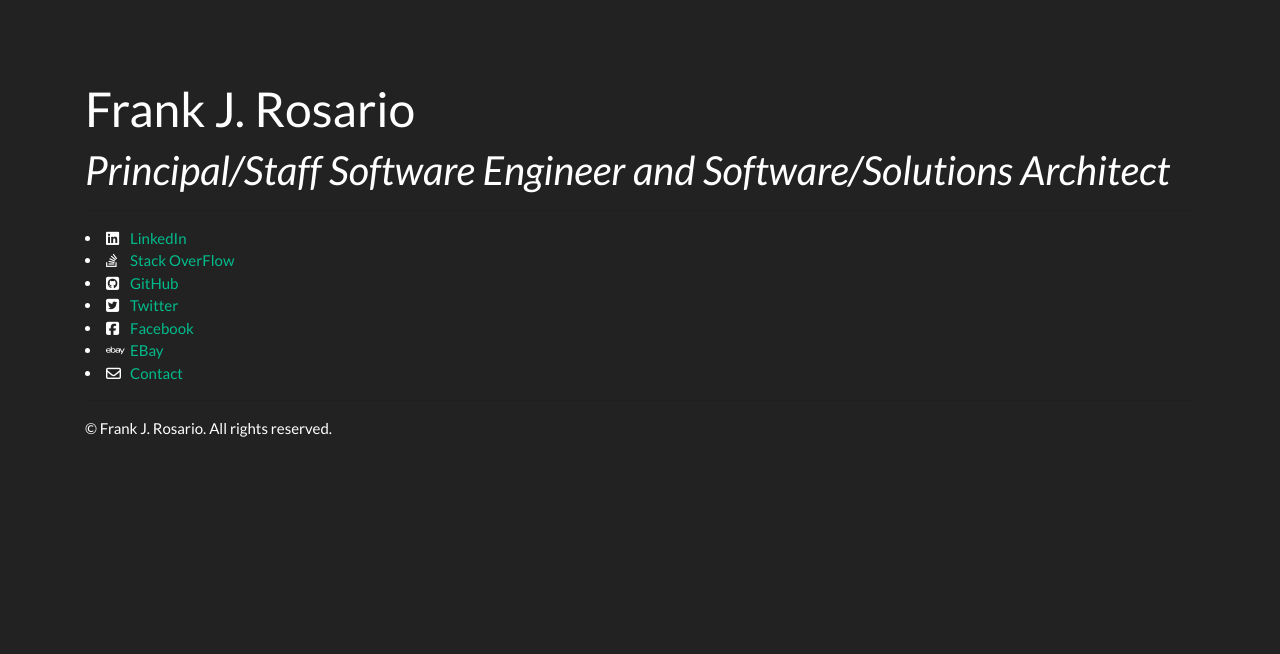
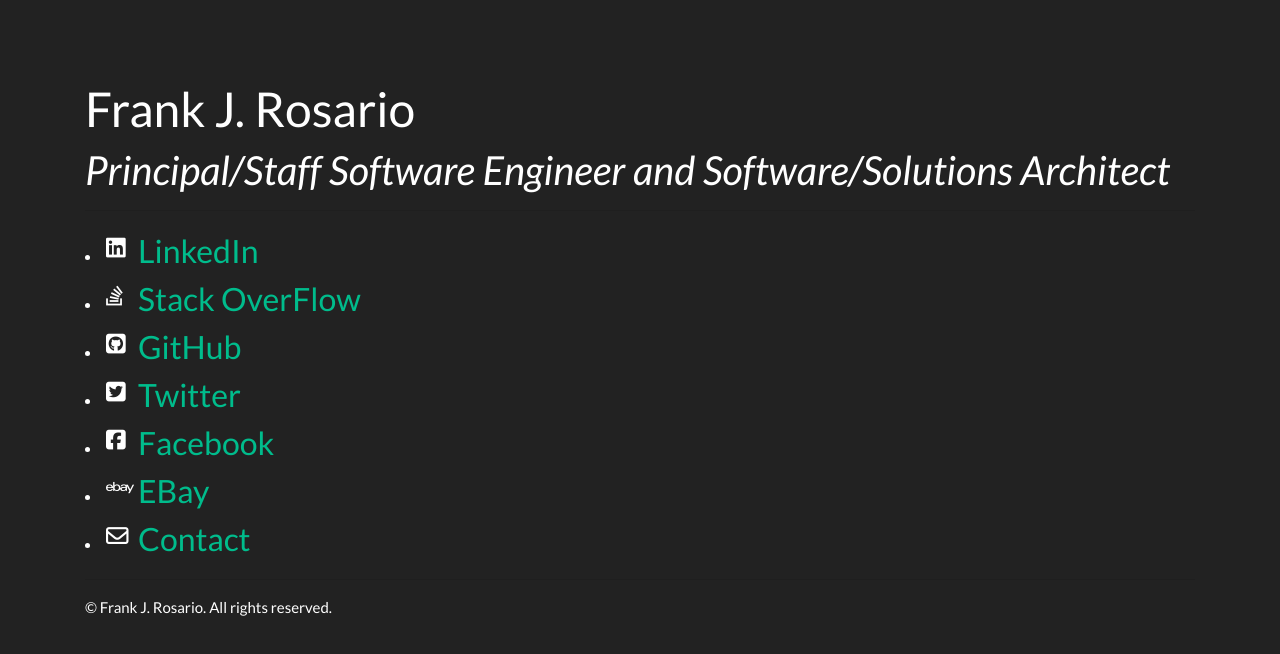
Before and after one commit to fjrosario/fjrosario.github.io, a Next.js app: page / in a window 1280 px wide. Shown: the top 654 px of the page. Built offline with nearby package versions, Linux system fonts and the light colour scheme.

Commit message:
Added accessibility enhancements

```diff
--- a/src/app/globals.css
+++ b/src/app/globals.css
@@ -2,16 +2,13 @@
   box-sizing: border-box;
   padding: 0;
   margin: 0;
+  font-display: fallback;
 }
 
 html,
 body {
   max-width: 100vw;
   overflow-x: hidden;
-}
-
-a {
-  padding-left: 0.5rem;
 }
 
 header {
@@ -23,7 +20,12 @@
 }
 
 li span {
-  padding-left: 0.5rem;
+  padding-left: 1.5rem;
+  font-size: 2rem;
+}
+
+li i {
+  vertical-align: text-top !important;
 }
 
 i {
--- a/src/data/linkArray.js
+++ b/src/data/linkArray.js
@@ -2,43 +2,43 @@
 
 const masterLinkArray = [
   {
-    icon: "fab fa-linkedin",
+    icon: "fab fa-xl fa-linkedin",
     url: "http://frankrosario.li",
     title: "LinkedIn",
     directory: ["li", "linkedin"],
   },
   {
-    icon: "fab fa-stack-overflow",
+    icon: "fab fa-xl fa-stack-overflow",
     url: "https://stackoverflow.com/users/10922/frank-rosario",
     title: "Stack OverFlow",
     directory: ["so", "stackoverflow"],
   },
   {
-    icon: "fab fa-github-square",
+    icon: "fab fa-xl fa-github-square",
     url: "https://github.com/frankjrosario",
     title: "GitHub",
     directory: ["gh", "github", "git"],
   },
   {
-    icon: "fab fa-twitter-square",
+    icon: "fab fa-xl fa-twitter-square",
     url: "https://www.twitter.com/frosario",
     title: "Twitter",
     directory: ["tw", "twitter", "x", "twt"],
   },
   {
-    icon: "fab fa-facebook-square",
+    icon: "fab fa-xl fa-facebook-square",
     url: "https://www.facebook.com/frank.rosario",
     title: "Facebook",
     directory: ["fb", "facebook"],
   },
   {
-    icon: "fab fa-ebay",
+    icon: "fab fa-xl fa-ebay",
     url: "https://www.ebay.com/sch/jammerfi/m.html?_nkw=&_armrs=1&_from=&_ipg=200",
     title: "EBay",
     directory: ["eb", "ebay"],
   },
   {
-    icon: "fa-regular fa-envelope",
+    icon: "fa-regular fa-xl fa-envelope",
     url: "https://forms.gle/QfFUBtPjbZRQP4g96",
     title: "Contact",
     directory: [
```
